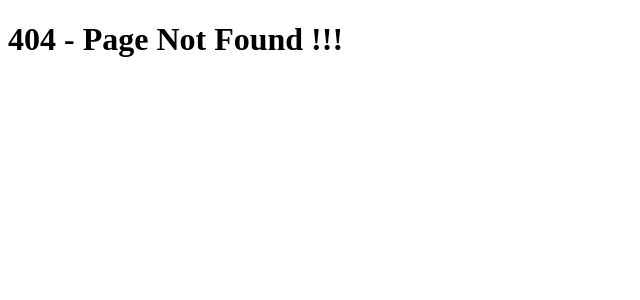
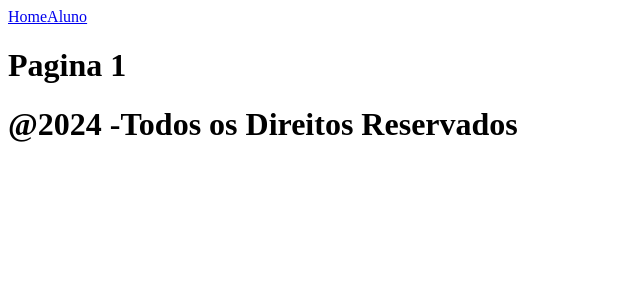
Before and after one commit to jota0802/ExemploFront, a React (Vite) app: page /Pagina1 in a window 1280 px wide. Before the commit this address had no page. Shown: the top 300 px of the page, without its empty margins (0-640 px from the left). Built offline with nearby package versions, Linux system fonts and the light colour scheme.

Commit message:
fazendo Pagina1

```diff
--- a/src/main.jsx
+++ b/src/main.jsx
@@ -7,6 +7,7 @@ import App from './App.jsx'
 import Error from './routes/Error.jsx'
 import Home from './routes/Home.jsx'
 import Aluno from './routes/Aluno.jsx'
+import Pagina1 from './routes/Pagina1.jsx'
 
 
 
@@ -21,7 +22,8 @@ const router = createBrowserRouter([
     //Chamando elemento filho
     children:[
       {path:'/',element:<Home/>},
-      {path: '/Aluno',element:<Aluno/>}
+      {path: '/Aluno',element:<Aluno/>},
+      {path: '/Pagina1',element:<Pagina1/>},
     ]
   }
 ])
--- /dev/null
+++ b/src/routes/Pagina1.jsx
@@ -0,0 +1,8 @@
+const Pagina1 =()=>{
+    return(
+        <>
+        <h1>Pagina 1</h1>
+        </>
+    )
+}
+export default Pagina1
```
